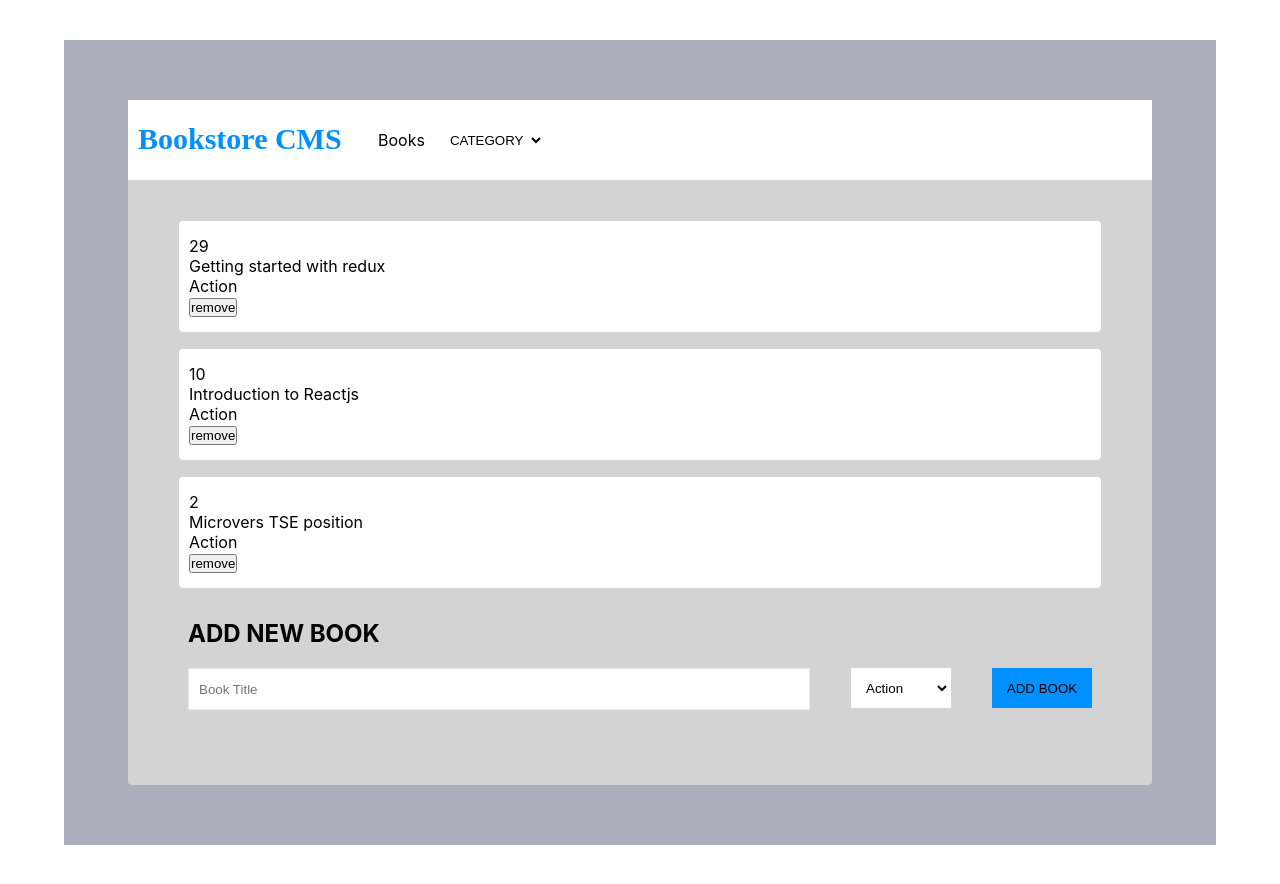
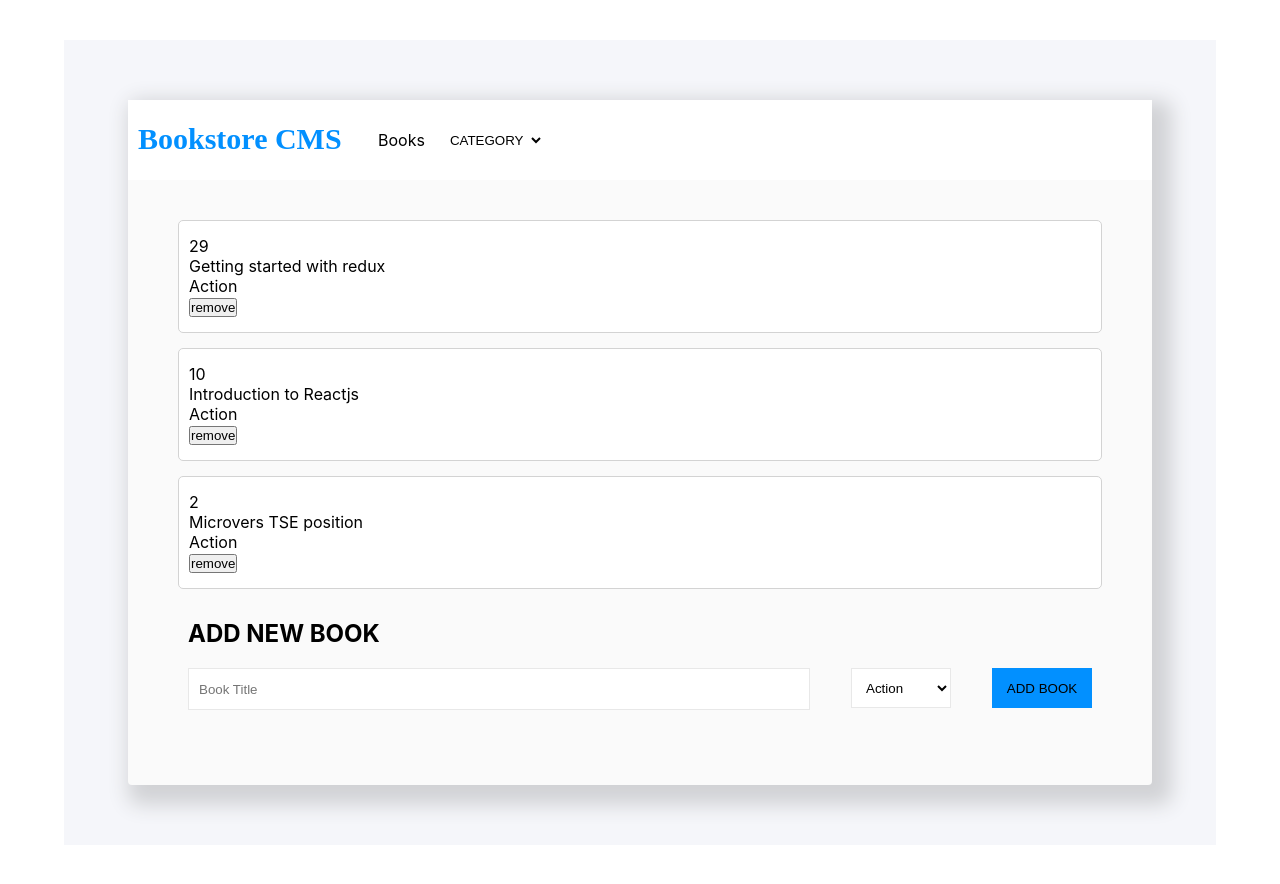
Before and after one commit to ngodi/redux-bookstore, a React (Create React App) app: page / in a window 1280 px wide. Built offline with nearby package versions, Linux system fonts and the light colour scheme.

Commit message:
styled app backgrounds

```diff
--- a/src/components/App.css
+++ b/src/components/App.css
@@ -4,7 +4,7 @@
   margin: 40px auto;
   padding: 60px 10px;
   box-sizing: border-box;
-  background-color:#acafbb;
+  background-color: #F5F6FA;
 }
 
 .app{
@@ -13,8 +13,8 @@
   margin:0 auto;
   padding-bottom: 50px;
   border-radius: 4px;
-  box-shadow: 0 0 60px 0 var(--black-5);
-  background-color: lightgray;
+  box-shadow: 10px 10px 20px 10px#D1D2D5;
+  background-color:  #fafafa;
   box-sizing: border-box;
 }
 
--- a/src/containers/bookForm.css
+++ b/src/containers/bookForm.css
@@ -17,7 +17,7 @@
 .selectCategory{
     width: 100px;
     height: 40px;
-    border: solid 1px white;
+    border: 1px solid #e8e8e8;
     background: white;
     padding: 5px 10px;
   }
```
